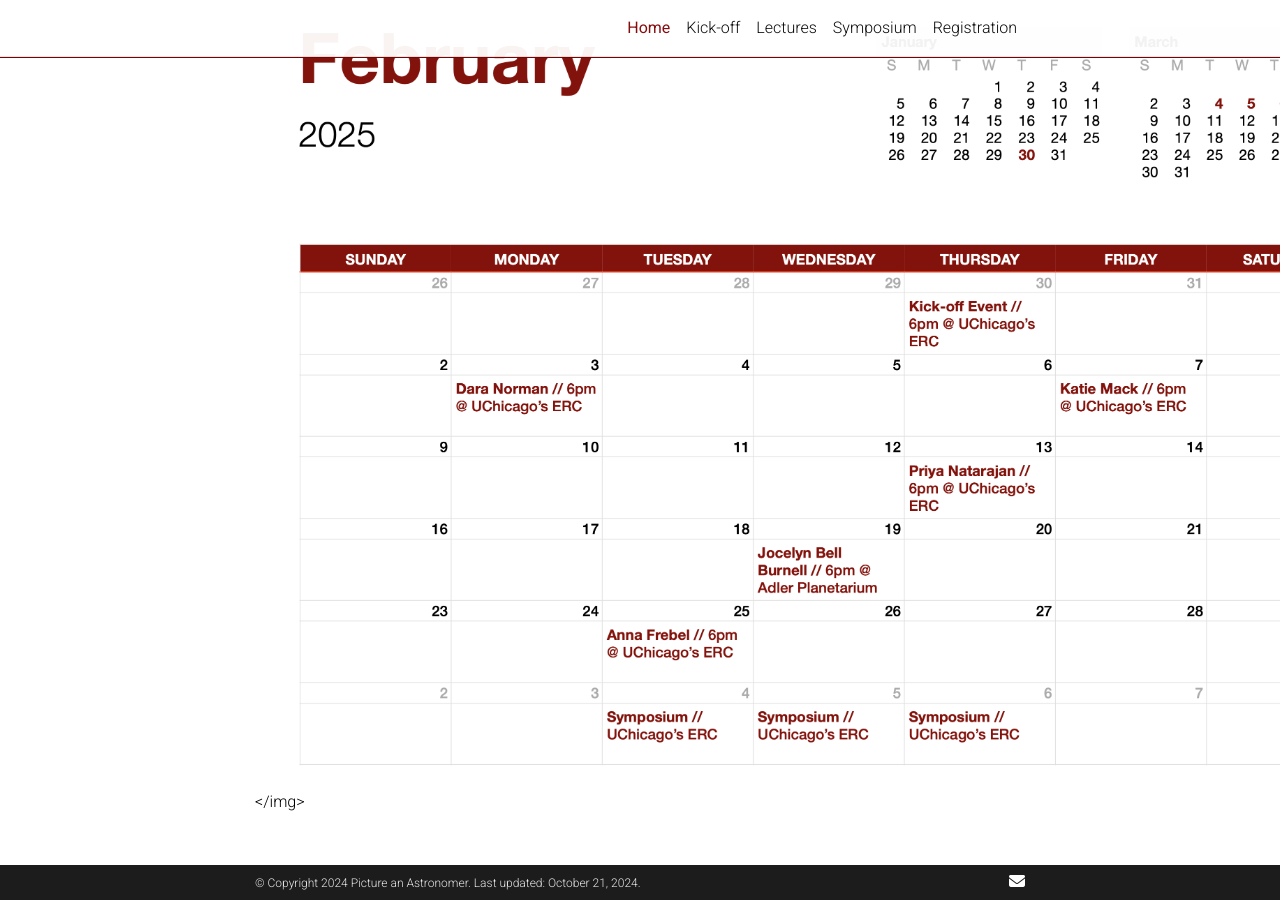
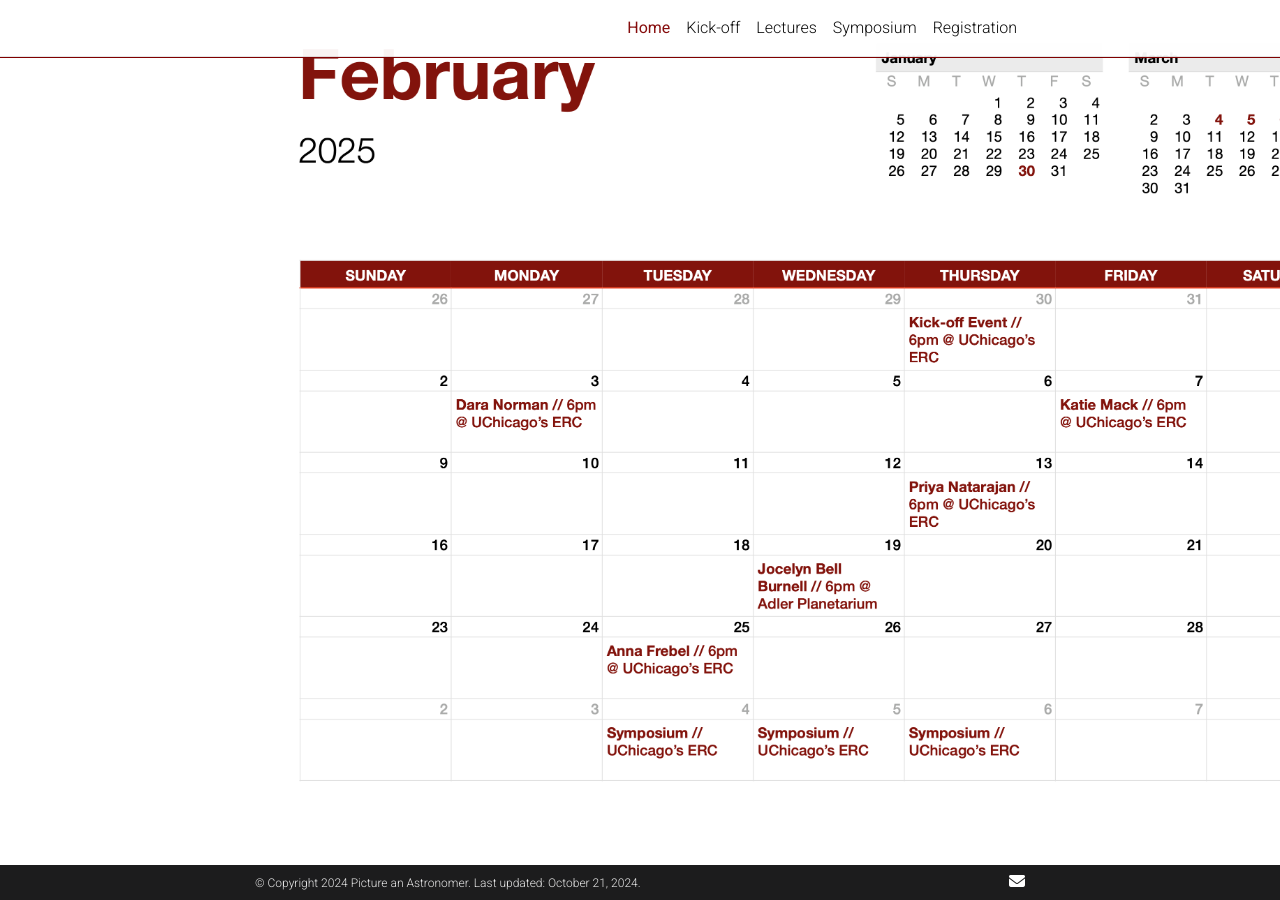
Before and after one commit to pictureanastronomer/pictureanastronomer.github.io, a Jekyll site: the page built from _pages/home.md, in a window 1280 px wide and 900 px high, scrolled down 1264 px. Built offline with Jekyll 4.4.1, drawn with Linux system fonts in a browser that asks for light colours; nearby versions of some CDN libraries; comment, search, counter and statistics services are not loaded; a style sheet for code colours, icons or effects is not loaded.

Commit message:
try to fix calendar

```diff
--- a/_pages/home.md
+++ b/_pages/home.md
@@ -27,10 +27,10 @@
     <div class="col-sm mt-3 mt-md-0">
         {% include figure.html path="assets/img/pictureanastronomer_calendar.png"%}
     </div>
-</div>
- -->
-<img src="assets/img/pictureanastronomer_calendar.png"> </img>
+</div> -->
 
+
+<img src="assets/img/pictureanastronomer_calendar.png" alt="Calendar" />
 
 <!-- <iframe src="https://calendar.google.com/calendar/embed?height=600&wkst=1&ctz=America%2FChicago&bgcolor=%23ffffff&title=Picture%20an%20Astronomer&showTitle=0&src=Y180NmIxN2VjYTAyYzMyZDhmZmUzODY4Yzg4MjhlOWE0OWFhM2RiZjY1MWMxNzQyMzg1YmExOWU5NjhlM2UzNTU1QGdyb3VwLmNhbGVuZGFyLmdvb2dsZS5jb20&color=%23E67C73" style="border-width:0" width="800" height="600" frameborder="0" scrolling="no"></iframe> -->
 
```
